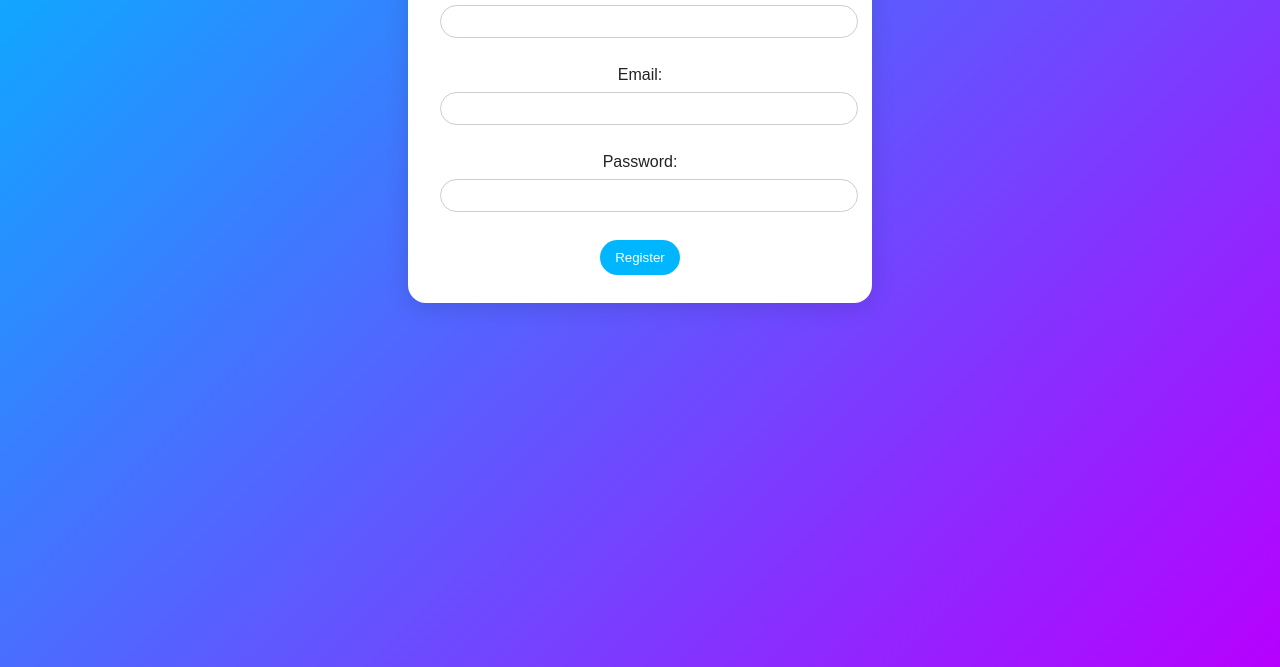
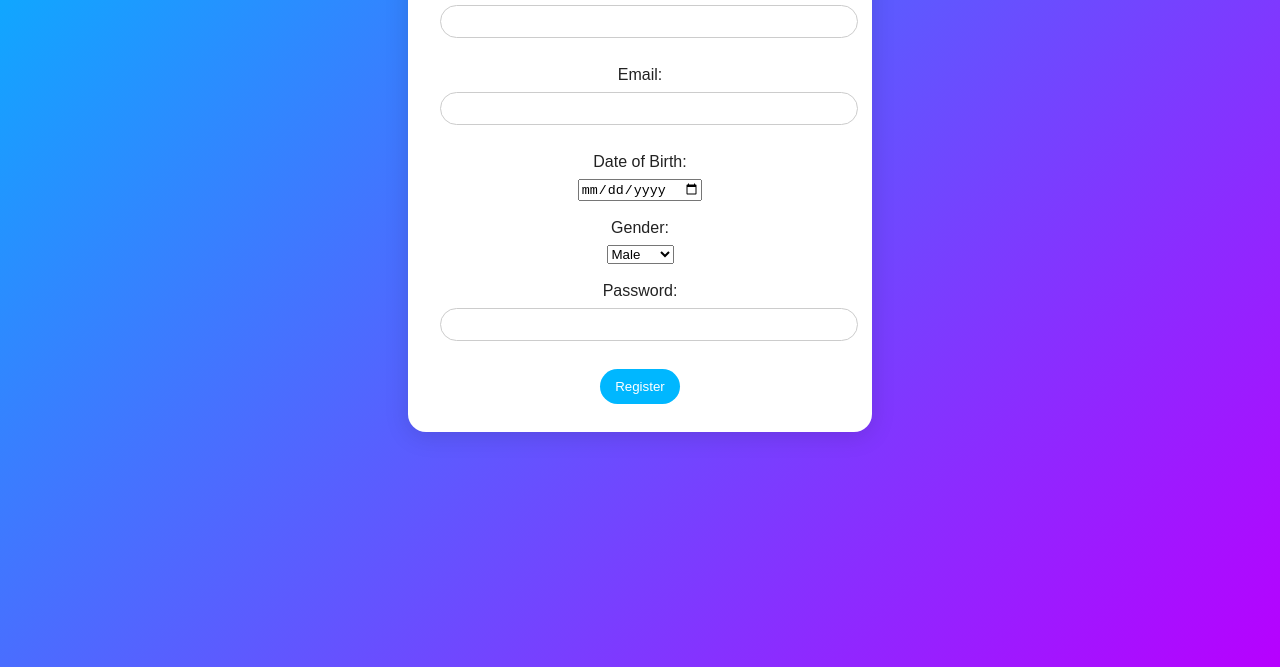
Before and after one commit to Unknown-1908/Exp_1, a plain HTML site: page Registration_page.html in a window 1280 px wide. Shown: the part 193-860 px from the top of the page. Drawn offline with Linux system fonts and the light colour scheme.

Commit message:
Registration_page.html

```diff
--- a/Registration_page.html
+++ b/Registration_page.html
@@ -63,9 +63,17 @@
             <input type="text" id="username" name="username" required><br><br>
             <label for="email">Email:</label>
             <input type="email" id="email" name="email" required><br><br>
+            <label for="date">Date of Birth:</label>
+            <input type="date" id="date" name="date" required><br><br>
+            <label for="gender">Gender:</label>
+            <select id="gender" name="gender" required>
+                <option value="male">Male</option>
+                <option value="female">Female</option>
+                <option value="other">Other</option>
+            </select><br><br>
             <label for="password">Password:</label>
             <input type="password" id="password" name="password" required><br><br>
-            <input type="submit" value="Register">
+            <input type="submit" value="Register" onclick="alert('Registration successful!')">
         </form>
     </div>
 </body>
```
